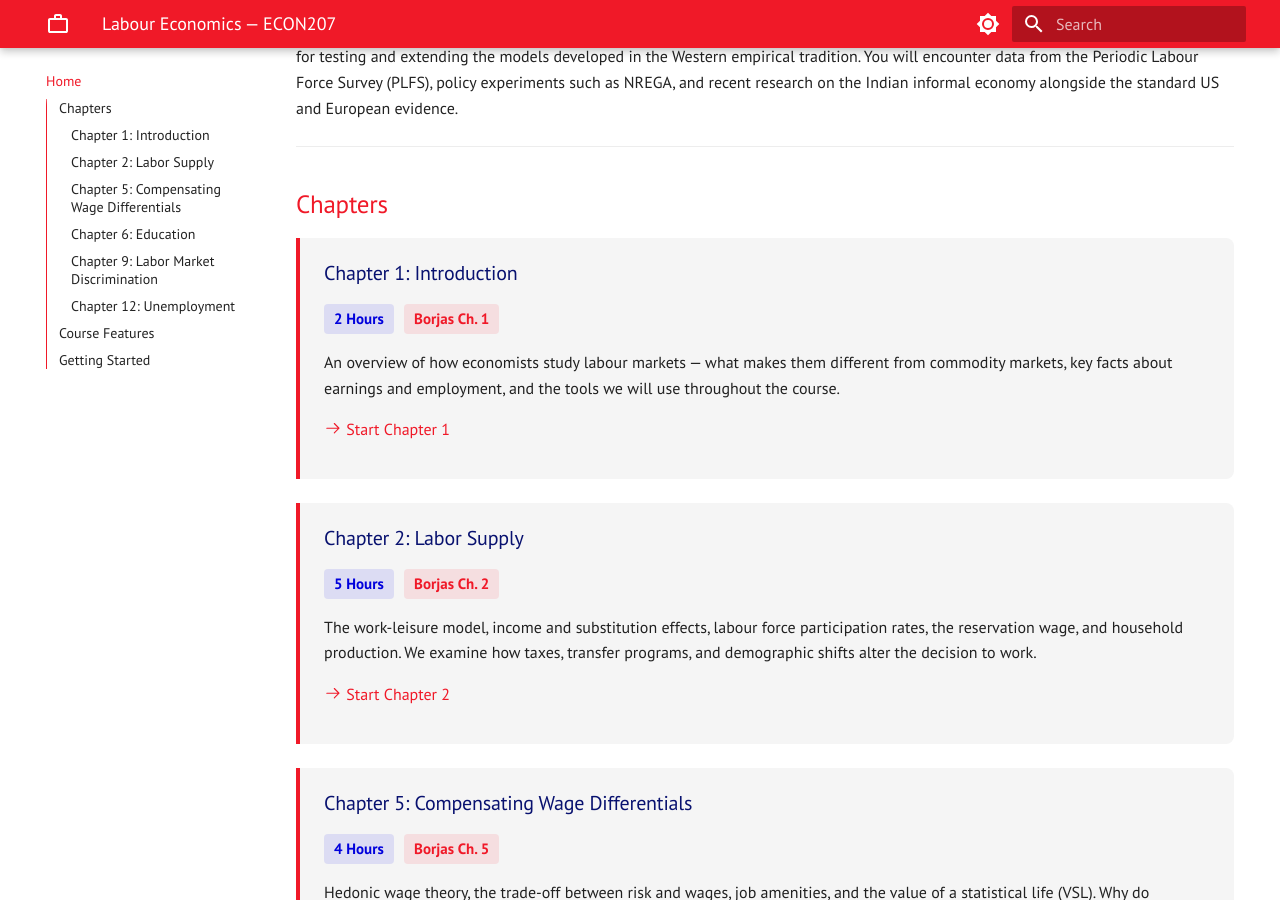
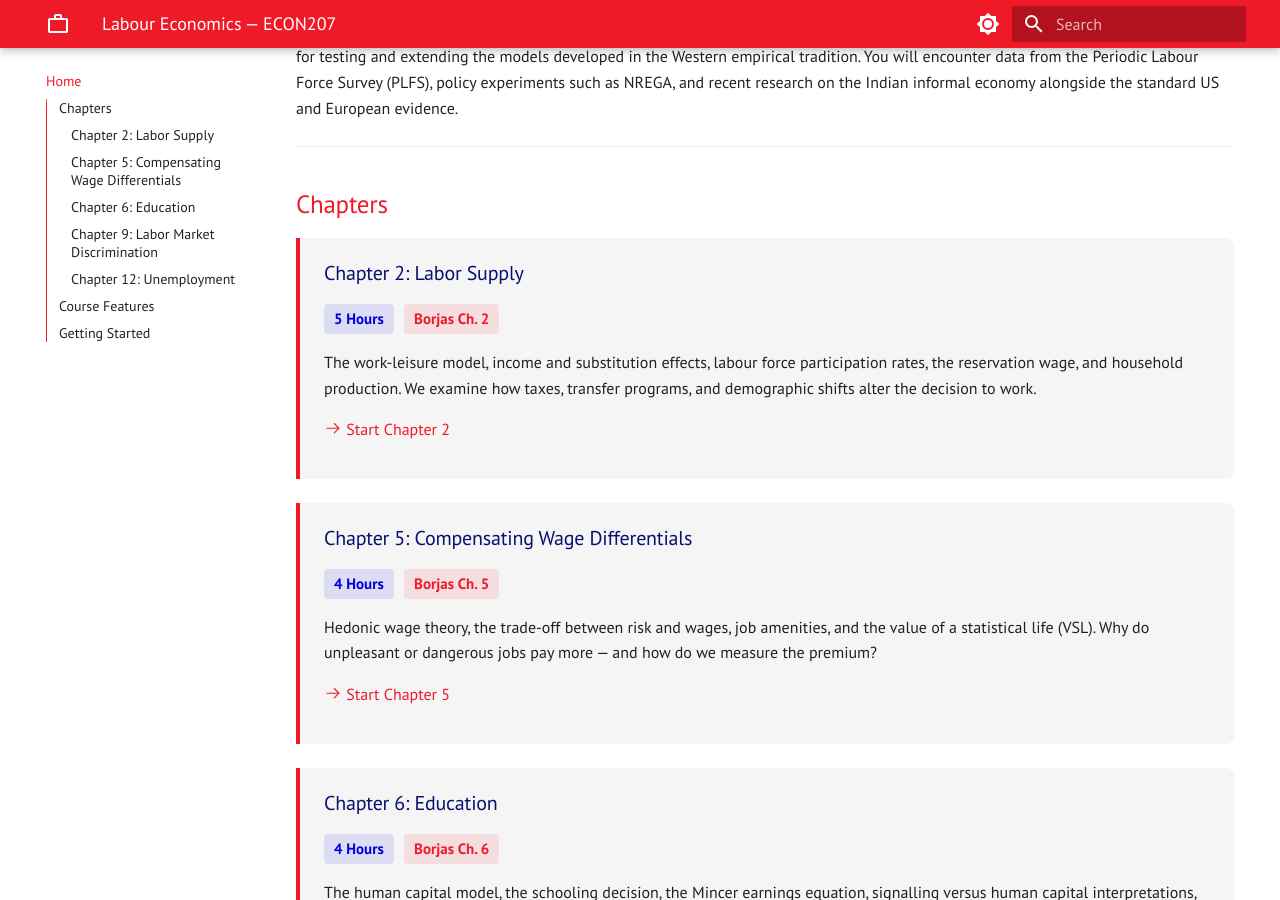
Before and after one commit to ravikirannaik/labour-econ, an MkDocs documentation site: the page built from docs/index.md, in a window 1280 px wide and 900 px high, scrolled down 598 px. Built offline with MkDocs 1.6.1 and Material for MkDocs 9.7.7, drawn with Linux system fonts in a browser that asks for light colours; some of the changed text lies outside the part shown.

Commit message:
Remove Ch 1 references from homepage
Co-Authored-By: Claude Opus 4.6 <noreply@anthropic.com>

```diff
--- a/docs/index.md
+++ b/docs/index.md
@@ -18,15 +18,6 @@ Throughout the semester, we anchor the textbook material in the Indian labour ma
 ---
 
 ## Chapters
-
-<div class="chapter-card" markdown>
-### Chapter 1: Introduction
-<span class="chapter-tag hours-tag">2 Hours</span> <span class="chapter-tag borjas-tag">Borjas Ch. 1</span>
-
-An overview of how economists study labour markets — what makes them different from commodity markets, key facts about earnings and employment, and the tools we will use throughout the course.
-
-[:octicons-arrow-right-24: Start Chapter 1](chapters/01-introduction/index.md)
-</div>
 
 <div class="chapter-card" markdown>
 ### Chapter 2: Labor Supply
@@ -90,7 +81,7 @@ Types of unemployment, search theory and the reservation wage, the design of une
 
 1. Read the [Syllabus](syllabus.md) for course structure and assessment details
 2. Check [How to Use This Site](how-to-use.md) for navigation tips
-3. Start with [Chapter 1: Introduction](chapters/01-introduction/index.md)
+3. Start with [Chapter 2: Labor Supply](chapters/02-labor-supply/index.md)
 4. Use the [Glossary](glossary.md) for quick term lookups
 
 ---
```
